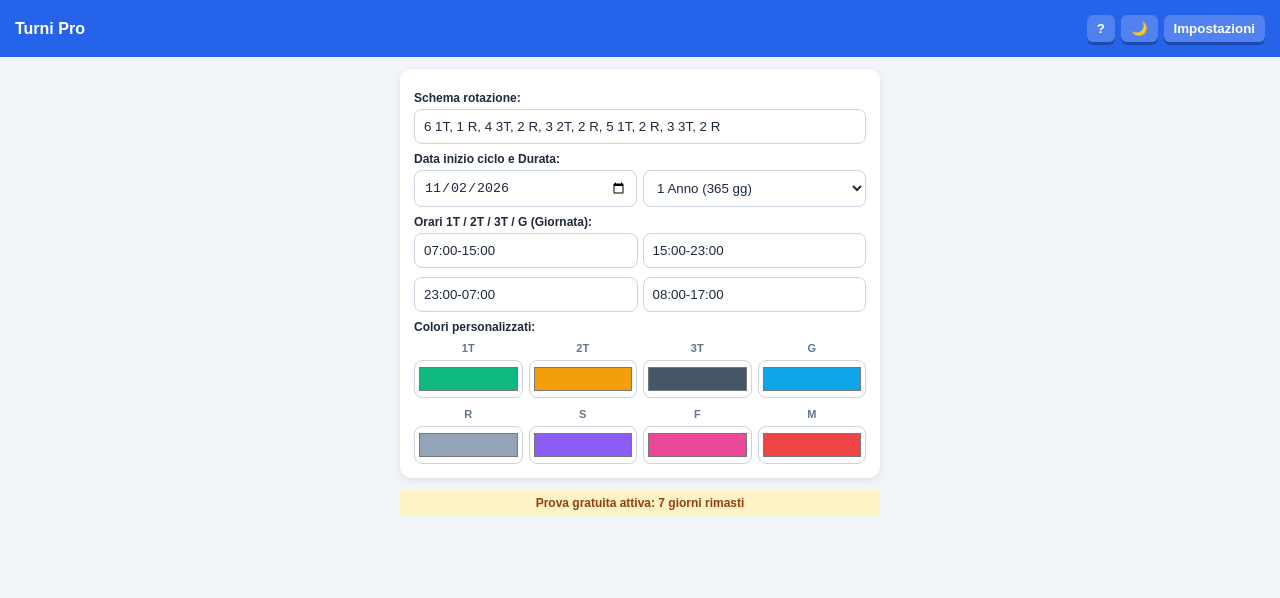
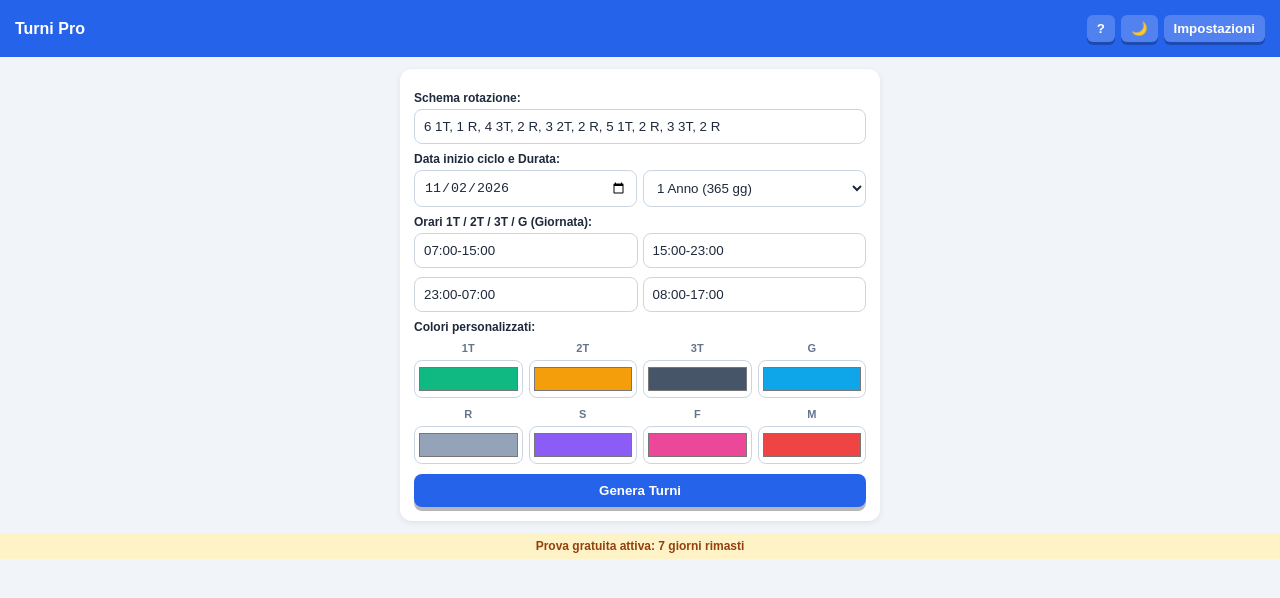
Before and after one commit to franckbatta/turni-pro, a plain HTML site: page index.html in a window 1280 px wide. Drawn offline with Linux system fonts and the light colour scheme.

```diff
--- a/index.html
+++ b/index.html
@@ -92,6 +92,9 @@
       <div><span>F</span><input type="color" id="cF" value="#ec4899" onchange="aggiornaColori()"></div>
       <div><span>M</span><input type="color" id="cM" value="#ef4444" onchange="aggiornaColori()"></div>
     </div>
+    <button class="btn" onclick="genera()">Genera Turni</button>
+  </div>
+
 
 
 
```
